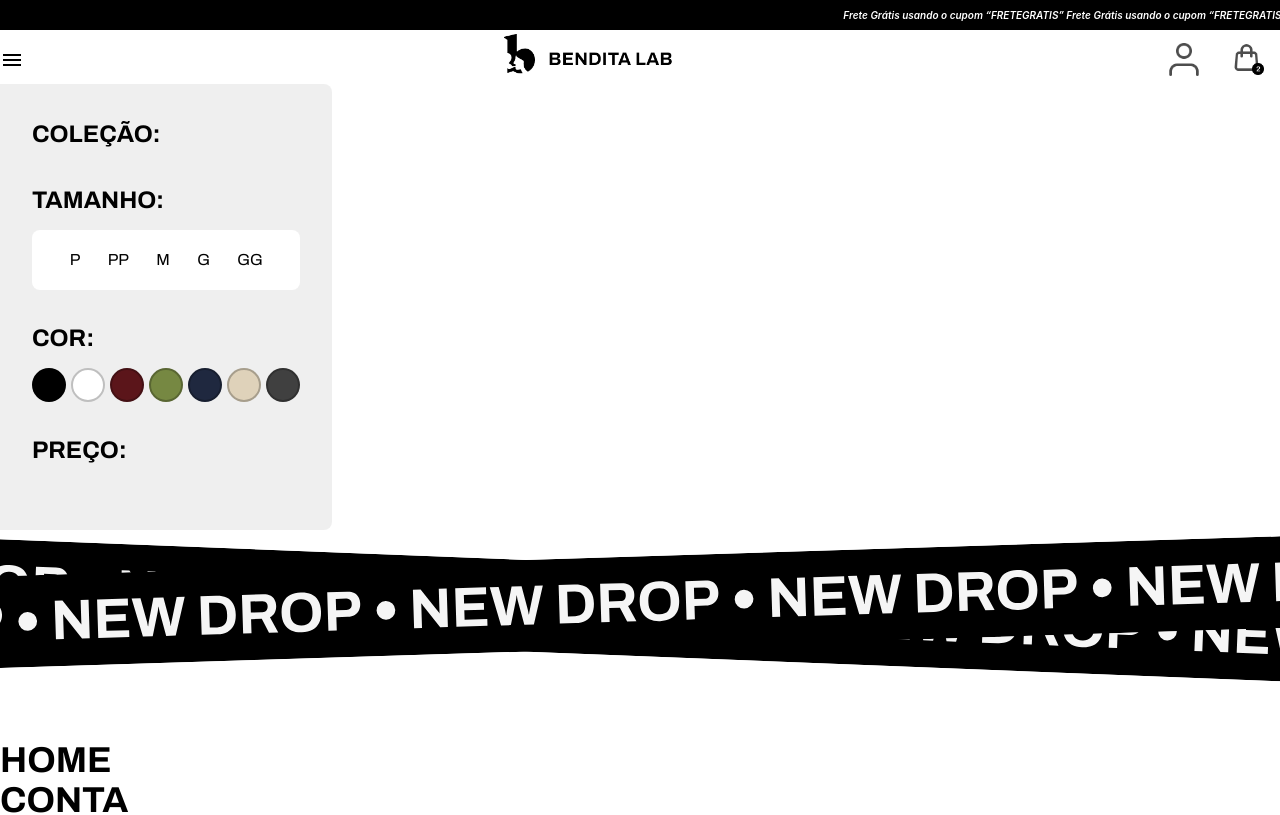
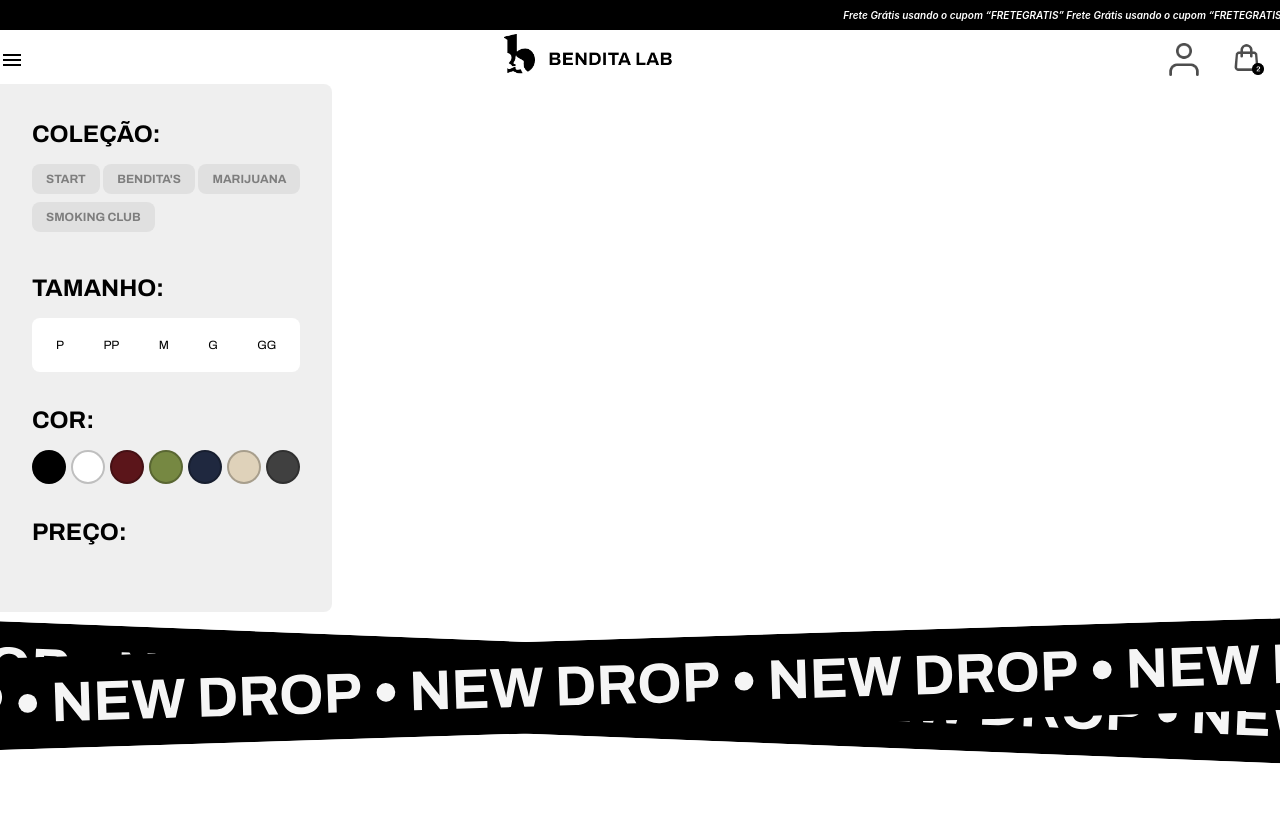
Before and after one commit to rafaellbecom/benditalab, a React (Create React App) app: page /camisetas in a window 1280 px wide. Shown: the top 815 px of the page. Built offline with nearby package versions, Linux system fonts and the light colour scheme.

Commit message:
:lipstick: Edit: Sidebar collections, /components/SideBar.tsx

```diff
--- a/src/components/SideBar.tsx
+++ b/src/components/SideBar.tsx
@@ -5,12 +5,17 @@
         <main className="main side-bar w-1/3 bg-blacklight p-[32px] rounded-r-[8px]">
             <div>
                 <h3 className="title-side-bar">Coleção:</h3>
-
+                <div className="collections w-full flex flex-wrap justify-between items-center">
+                    <button className="collection">Start</button>
+                    <button className="collection">Bendita's</button>
+                    <button className="collection">Marijuana</button>
+                    <button className="collection">Smoking Club</button>
+                </div>
             </div>
 
             <div>
                 <h3 className="title-side-bar">Tamanho:</h3>
-                <div className="sizes w-full bg-white rounded-[8px] px-[24px] py-[18px] flex justify-around items-center">
+                <div className="sizes w-full bg-white rounded-[8px] px-[24px] py-[18px] flex justify-between items-center">
                     <button className="size">P</button>
                     <button className="size">PP</button>
                     <button className="size">M</button>
@@ -21,7 +26,7 @@
 
             <div>
                 <h3 className="title-side-bar">Cor:</h3>
-                <div className="colors w-full flex justify-between items-center">
+                <div className="colors w-full flex flex-wrap justify-between items-center">
                     <button className="color bg-black"></button>
                     <button className="color bg-white"></button>
                     <button className="color bg-purple"></button>
--- a/src/styles/global.css
+++ b/src/styles/global.css
@@ -79,8 +79,21 @@
   margin-bottom: 30px;
 }
 
+.side-bar .collections .collection{
+  font-family: 'Archivo', sans-serif;
+  padding: 6px 14px;
+  background-color: #00000010;
+  color: #00000070;
+  border-radius: 8px;
+  margin-bottom: 8px;
+  text-transform: uppercase;
+  font-size: 12px;
+  font-weight: bold;
+}
+
 .side-bar .sizes .size{
   font-family: 'Archivo', sans-serif;
+  font-size: 12px;
 }
 
 .side-bar .colors .color{
```
